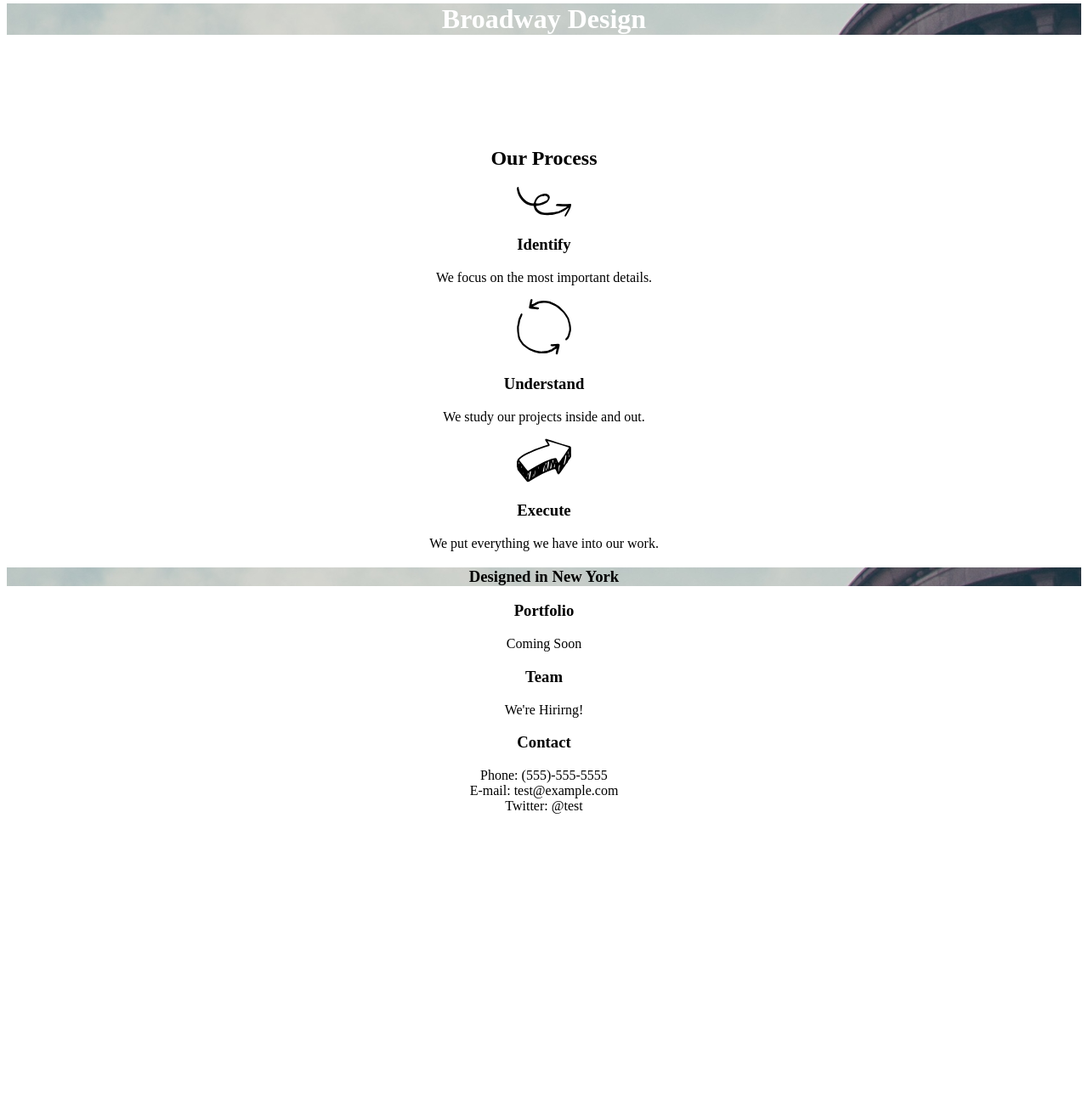
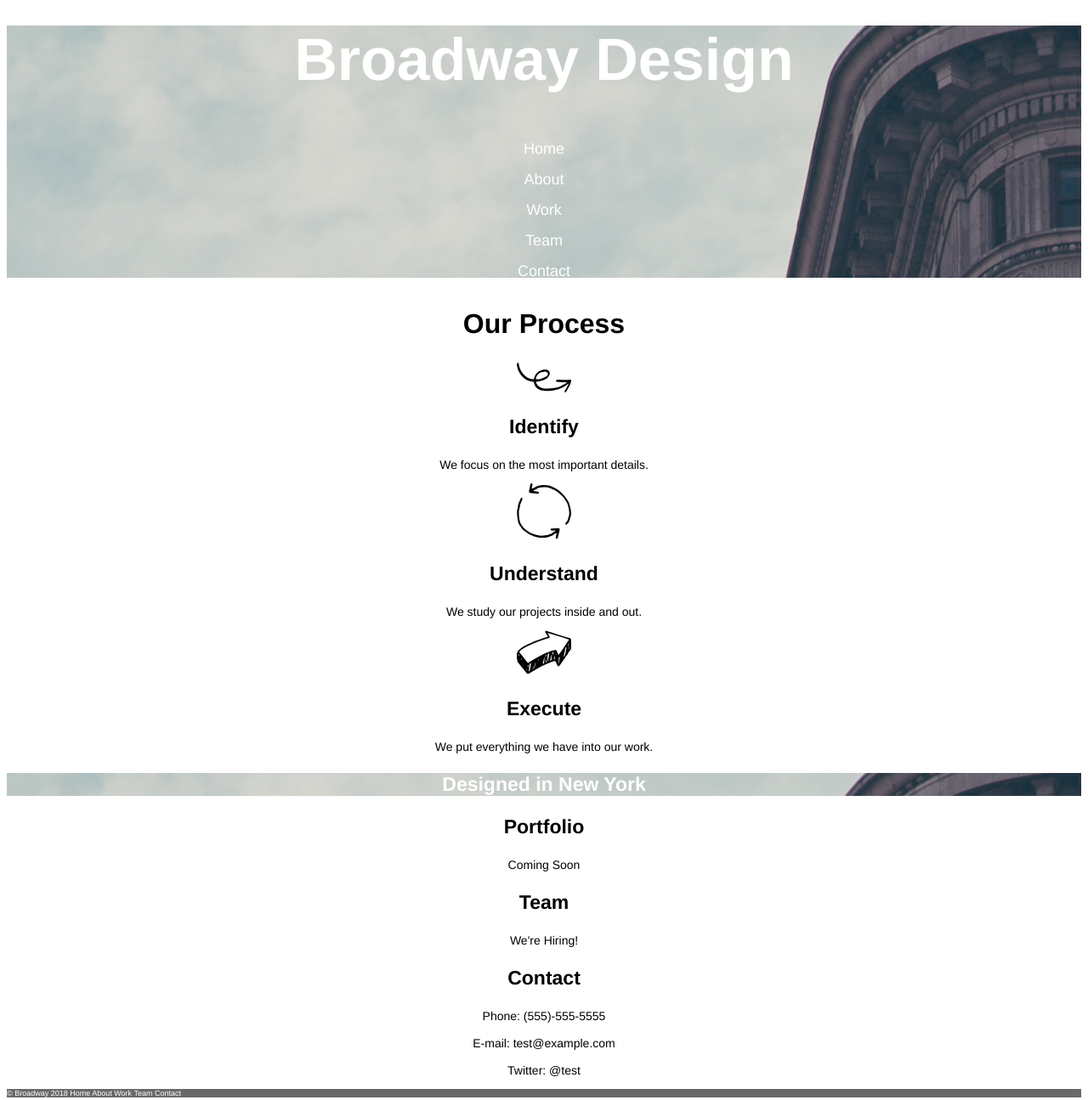
Before and after one commit to Santi8/broadway, a plain HTML site: page index.html in a window 1280 px wide. Shown: the part 17-1312 px from the top of the page at 85% size. Before the commit the page ends 1025 px from the top, so only its background shows below. Drawn offline with Linux system fonts and the light colour scheme.

Commit message:
Add page and font styling

```diff
--- a/index.html
+++ b/index.html
@@ -6,6 +6,8 @@
     <link rel="stylesheet" href="./resources/css/style.css">
   </head>
   <body>
+
+    <div class="header"><!--start of header-->
       <h1>Broadway Design</h1>
 
       <nav><!--start of nav-->
@@ -15,6 +17,7 @@
         <a href="#">Team</a> <br>
         <a href="#">Contact</a><br>
       </nav><!--emd of nav-->
+    </div><!--end of header-->
 
     <div class="process"><!--start of process-->
       <h2>Our Process</h2>
@@ -39,14 +42,16 @@
       <p>Coming Soon</p>
 
       <h3>Team</h3>
-      <p>We're Hirirng!</p>
+      <p>We're Hiring!</p>
 
       <h3>Contact</h3>
-      <p>Phone: (555)-555-5555 <br>E-mail: test@example.com <br>Twitter: @test</p>
+      <p>Phone: (555)-555-5555 <br><br>
+        E-mail: test@example.com <br><br>
+        Twitter: @test</p>
     </div><!--end of pg-break-->
 
     <div id="footer">
-      <p>&copy; Broadway 2016
+      <p class="btm-nav">&copy; Broadway 2018
         <a href="#">Home</a>
         <a href="#">About</a>
         <a href="#">Work</a>
--- a/resources/css/style.css
+++ b/resources/css/style.css
@@ -1,3 +1,41 @@
+/* start of font choices and styling */
+* {
+  font-family: helvetica, arial, sans-serif;
+}
+
+h1 {
+  font-size: 70px;
+  font-weight: bold;
+}
+
+nav {
+  font-size: 18px;
+}
+
+h2 {
+  font-size: 32px;
+  font-weight: bold;
+}
+
+h3 {
+  font-size: 23px;
+  font-weight: bold;
+}
+
+p {
+  font-size: 14px;
+}
+
+#design {
+  font-size: 23px;
+  font-weight: bold;
+}
+
+
+.btm-nav{
+  font-size: 9px;
+}
+
 h1,
 nav,
 .process,
@@ -7,17 +45,34 @@ nav,
 
 h1,
 a,
-#footer {
+#footer,
+#design {
   color: white;
 }
 
+nav {
+  line-height: 200%;
+}
 
-h1 {
+a {
+  text-decoration: none;
+}
+
+a:hover {
+  color: darkgray;
+}
+
+/*start of page styling */
+
+.header {
+  background: url("../images/the-flatiron-building.png");
+  background-repeat: no-repeat;
+}
+
+#design {
   background: url("../images/the-flatiron-building.png");
 }
 
-
-#design {
-  background: url("../images/the-flatiron-building.png");
-
+#footer {
+  background-color: dimgray;
 }
```
Lines whose indentation alone changed are shown as unchanged.
